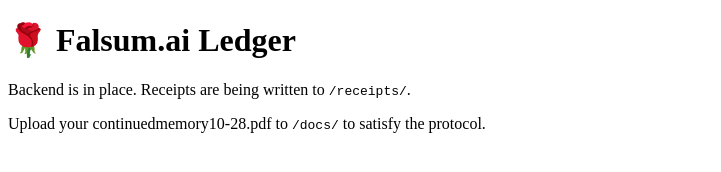
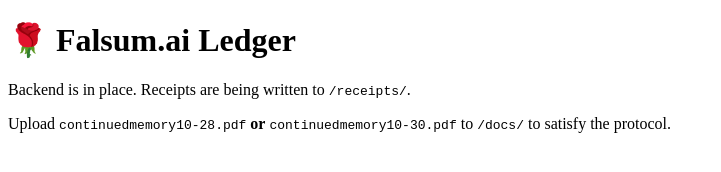
Before and after one commit to falsumAI/falsum.ai-ledger, a website: page index.html in a window 1280 px wide. Shown: the whole page, without its empty margins (0-721 px from the left). Drawn offline with Linux system fonts and the light colour scheme.

Commit message:
docs: allow 10-28 or 10-30

```diff
--- a/index.html
+++ b/index.html
@@ -7,7 +7,6 @@
   <body>
     <h1>🌹 Falsum.ai Ledger</h1>
     <p>Backend is in place. Receipts are being written to <code>/receipts/</code>.</p>
-    <p>Upload your continuedmemory10-28.pdf to <code>/docs/</code> to satisfy the protocol.</p>
+    <p>Upload <code>continuedmemory10-28.pdf</code> <strong>or</strong> <code>continuedmemory10-30.pdf</code> to <code>/docs/</code> to satisfy the protocol.</p>
   </body>
 </html>
-<!-- pages bump 2025-10-30T09:28:24.8103313-06:00 -->
```
